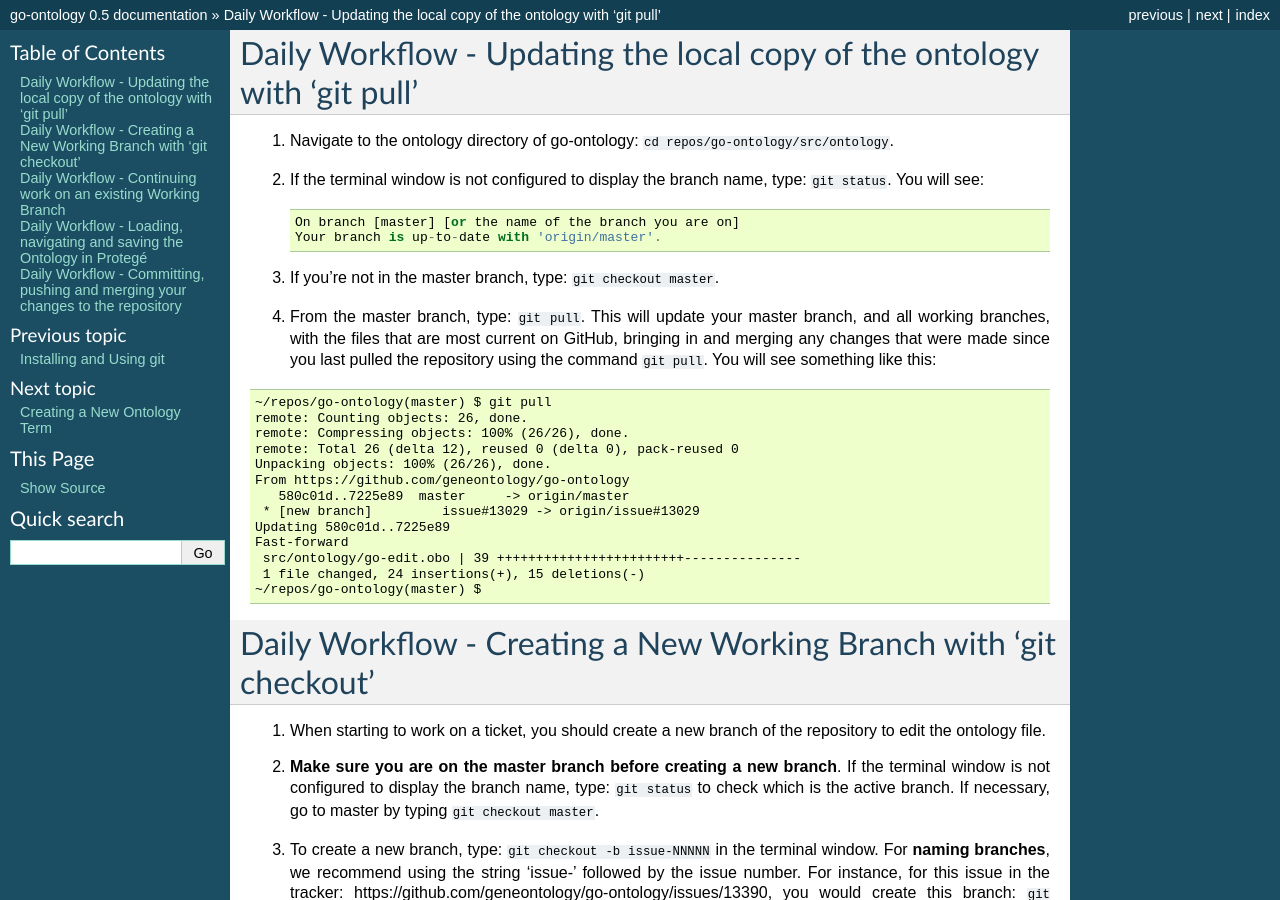
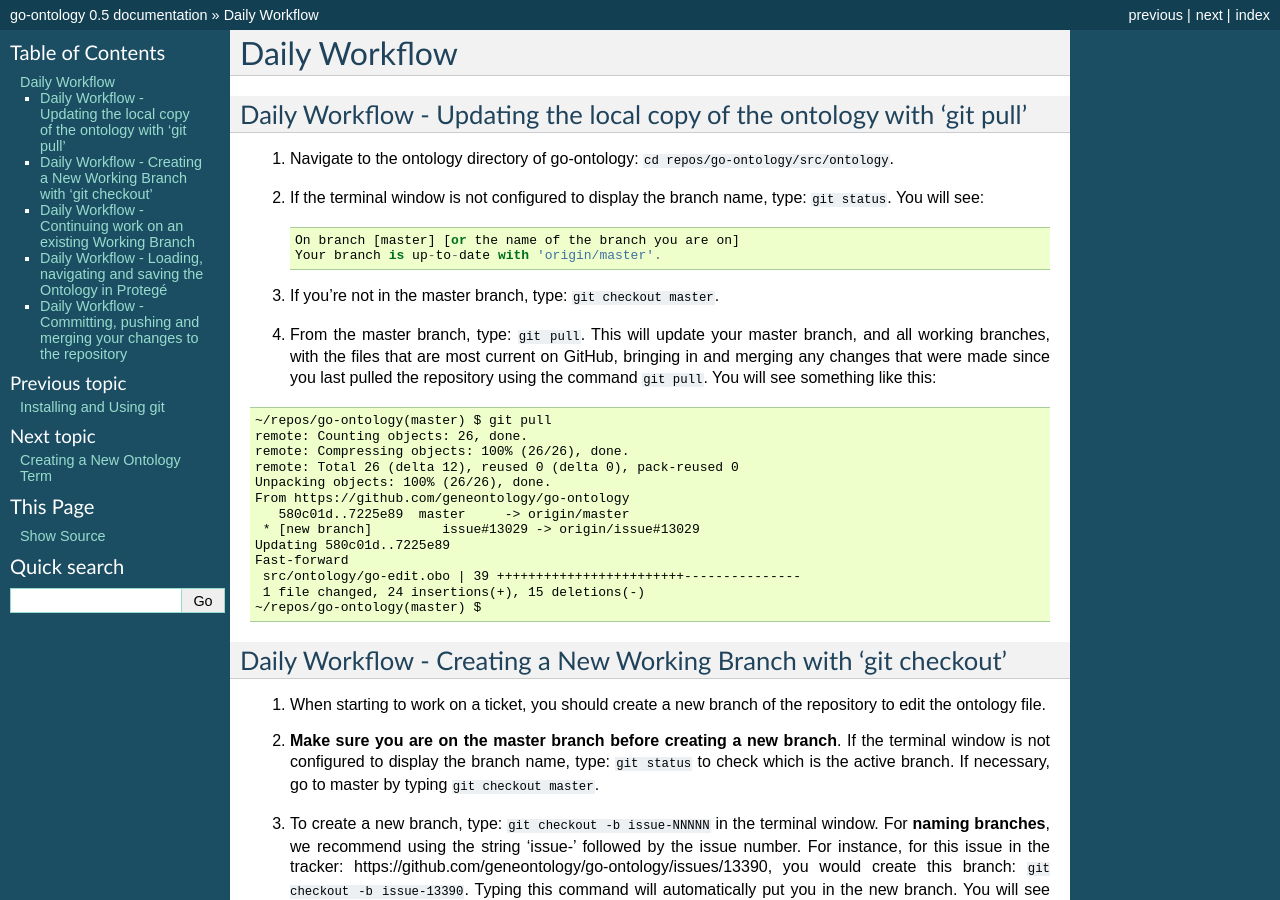
Before and after one commit to geneontology/go-ontology, a Sphinx documentation site: the page built from docs/DailyWorkflow.md, in a window 1280 px wide and 900 px high. Built offline with Sphinx 7.4.7, drawn with Linux system fonts in a browser that asks for light colours; some of the changed text lies outside the part shown.

Commit message:
Update DailyWorkflow.md

````diff
--- a/docs/DailyWorkflow.md
+++ b/docs/DailyWorkflow.md
@@ -1,3 +1,5 @@
+# Daily Workflow
+
 ## Daily Workflow - Updating the local copy of the ontology with 'git pull'
 
 1. Navigate to the ontology directory of go-ontology:  ```cd repos/go-ontology/src/ontology```.
````
